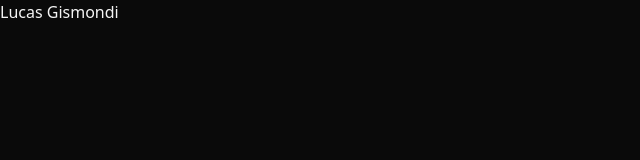
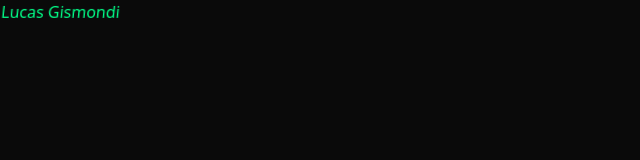
Before and after one commit to lucasgismondi-gg/lucasgv2, a React (Vite) app: page / in a window 1280 px wide. Shown: the top 160 px of the page, without its empty margins (0-640 px from the left). Built offline with nearby package versions, Linux system fonts and the light colour scheme.

Commit message:
feat: adds link component

```diff
--- a/package.json
+++ b/package.json
@@ -10,6 +10,7 @@
     "preview": "vite preview"
   },
   "dependencies": {
+    "@radix-ui/react-slot": "^1.1.2",
     "class-variance-authority": "^0.7.1",
     "clsx": "^2.1.1",
     "lucide-react": "^0.474.0",
--- a/src/App.tsx
+++ b/src/App.tsx
@@ -1,7 +1,11 @@
+import { Link } from "@/components/ui/link"
+
 function App() {
 
   return (
-    <div>Lucas Gismondi</div>
+    <div>
+      <Link href="/">Lucas Gismondi</Link>
+    </div>
   )
 }
 
--- /dev/null
+++ b/src/components/ui/button.tsx
@@ -0,0 +1,57 @@
+import * as React from "react"
+import { Slot } from "@radix-ui/react-slot"
+import { cva, type VariantProps } from "class-variance-authority"
+
+import { cn } from "@/lib/utils"
+
+const buttonVariants = cva(
+  "inline-flex items-center justify-center gap-2 whitespace-nowrap rounded-md text-sm font-medium transition-colors focus-visible:outline-none focus-visible:ring-1 focus-visible:ring-ring disabled:pointer-events-none disabled:opacity-50 [&_svg]:pointer-events-none [&_svg]:size-4 [&_svg]:shrink-0",
+  {
+    variants: {
+      variant: {
+        default:
+          "bg-primary text-primary-foreground shadow hover:bg-primary/90",
+        destructive:
+          "bg-destructive text-destructive-foreground shadow-sm hover:bg-destructive/90",
+        outline:
+          "border border-input bg-background shadow-sm hover:bg-accent hover:text-accent-foreground",
+        secondary:
+          "bg-secondary text-secondary-foreground shadow-sm hover:bg-secondary/80",
+        ghost: "hover:bg-accent hover:text-accent-foreground",
+        link: "text-primary underline-offset-4 hover:underline",
+      },
+      size: {
+        default: "h-9 px-4 py-2",
+        sm: "h-8 rounded-md px-3 text-xs",
+        lg: "h-10 rounded-md px-8",
+        icon: "h-9 w-9",
+      },
+    },
+    defaultVariants: {
+      variant: "default",
+      size: "default",
+    },
+  }
+)
+
+export interface ButtonProps
+  extends React.ButtonHTMLAttributes<HTMLButtonElement>,
+    VariantProps<typeof buttonVariants> {
+  asChild?: boolean
+}
+
+const Button = React.forwardRef<HTMLButtonElement, ButtonProps>(
+  ({ className, variant, size, asChild = false, ...props }, ref) => {
+    const Comp = asChild ? Slot : "button"
+    return (
+      <Comp
+        className={cn(buttonVariants({ variant, size, className }))}
+        ref={ref}
+        {...props}
+      />
+    )
+  }
+)
+Button.displayName = "Button"
+
+export { Button, buttonVariants }
--- /dev/null
+++ b/src/components/ui/link.tsx
@@ -0,0 +1,45 @@
+import * as React from "react"
+import { Slot } from "@radix-ui/react-slot"
+import { cva, type VariantProps } from "class-variance-authority"
+
+import { cn } from "@/lib/utils"
+
+const linkVariants = cva(
+  "hover:text-primary inline-block hover:-skew-x-6 transition-all duration-300 origin-bottom",
+  {
+    variants: {
+      variant: {
+        default: "",
+      },
+      size: {
+        default: "",
+      },
+    },
+    defaultVariants: {
+      variant: "default",
+      size: "default",
+    },
+  }
+)
+
+export interface LinkProps
+  extends React.AnchorHTMLAttributes<HTMLAnchorElement>,
+    VariantProps<typeof linkVariants> {
+  asChild?: boolean
+}
+
+const Link = React.forwardRef<HTMLAnchorElement, LinkProps>(
+  ({ className, variant, size, asChild = false, ...props }, ref) => {
+    const Comp = asChild ? Slot : "a"
+    return (
+      <Comp
+        className={cn(linkVariants({ variant, size, className }))}
+        ref={ref}
+        {...props}
+      />
+    )
+  }
+)
+Link.displayName = "Link"
+
+export { Link, linkVariants }
--- a/src/index.css
+++ b/src/index.css
@@ -9,7 +9,7 @@
     --card-foreground: 240 10% 3.9%;
     --popover: 0 0% 100%;
     --popover-foreground: 240 10% 3.9%;
-    --primary: 240 5.9% 10%;
+    --primary: 152 100% 50%;
     --primary-foreground: 0 0% 98%;
     --secondary: 240 4.8% 95.9%;
     --secondary-foreground: 240 5.9% 10%;
@@ -19,7 +19,7 @@
     --accent-foreground: 240 5.9% 10%;
     --destructive: 0 84.2% 60.2%;
     --destructive-foreground: 0 0% 98%;
-    --border: 240 5.9% 90%;
+    --border: 0 0% 67%;
     --input: 240 5.9% 90%;
     --ring: 240 10% 3.9%;
     --chart-1: 12 76% 61%;
@@ -30,8 +30,8 @@
     --radius: 0.5rem
   }
   .dark {
-    --background: 240 10% 3.9%;
-    --foreground: 0 0% 98%;
+    --background: 0 0% 4%;
+    --foreground: 0 0% 96%;
     --card: 240 10% 3.9%;
     --card-foreground: 0 0% 98%;
     --popover: 240 10% 3.9%;
```
Also changed, not shown: 1 other file (tests, documents, lock files or other folders).
